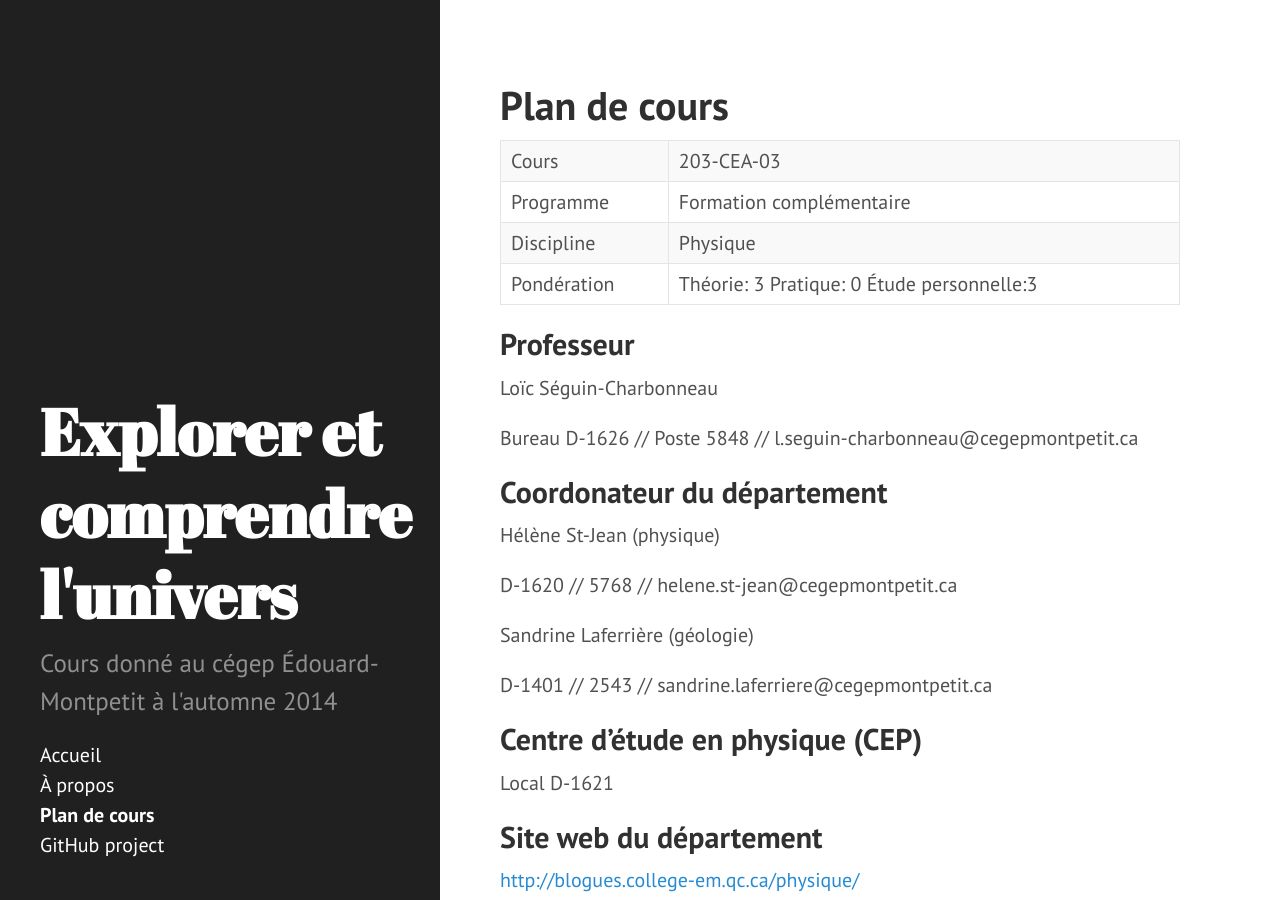
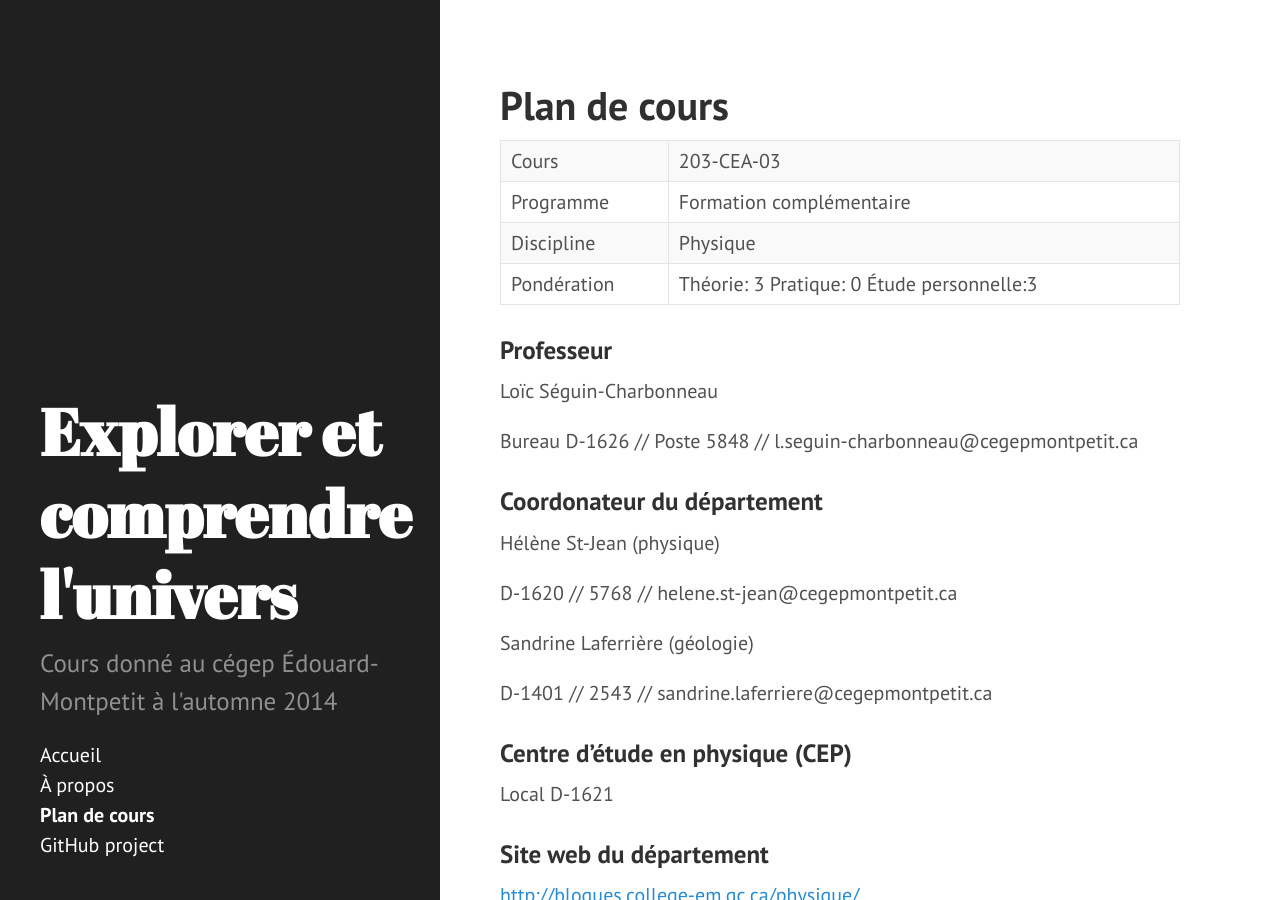
Before and after one commit to loicseguin/astronomie, a Jekyll site: the page built from pc.md, in a window 1280 px wide and 900 px high. Built offline with Jekyll 4.4.1, drawn with Linux system fonts in a browser that asks for light colours; Markdown is read by kramdown in place of the engine named in the settings.

Commit message:
Forgot ul

```diff
--- a/pc.md
+++ b/pc.md
@@ -10,14 +10,14 @@
 <tr><td>Pondération</td><td>Théorie: 3 Pratique: 0 Étude personnelle:3</td></tr>
 </table>
 
-## Professeur
+### Professeur
 
 Loïc Séguin-Charbonneau
 
 Bureau D-1626 // Poste 5848 // l.seguin-charbonneau@cegepmontpetit.ca
 
 
-## Coordonateur du département
+### Coordonateur du département
 Hélène St-Jean (physique)
 
 D-1620 // 5768 // helene.st-jean@cegepmontpetit.ca
@@ -28,11 +28,11 @@
 D-1401 // 2543 // sandrine.laferriere@cegepmontpetit.ca
 
 
-## Centre d'étude en physique (CEP)
+### Centre d'étude en physique (CEP)
 
 Local D-1621
 
-## Site web du département
+### Site web du département
 <http://blogues.college-em.qc.ca/physique/>
 
 Place du cours dans la formation de l'étudiant
@@ -178,6 +178,7 @@
   <tr>
     <td>10 à 15</td>
     <td><b>Technologies et étoiles</b>
+      <ul>
 
       <li>Chapitre 4 : La lumière</li>
 
@@ -188,6 +189,7 @@
 
       <li>Chapitre 6 et 7 : Les étoiles : de quoi elles sont faites, pourquoi
       éclairent-elles, leur vie</li>
+      </ul>
     </td>
     <td><p><b>TP 5</b> (4%)</p>
 
```
